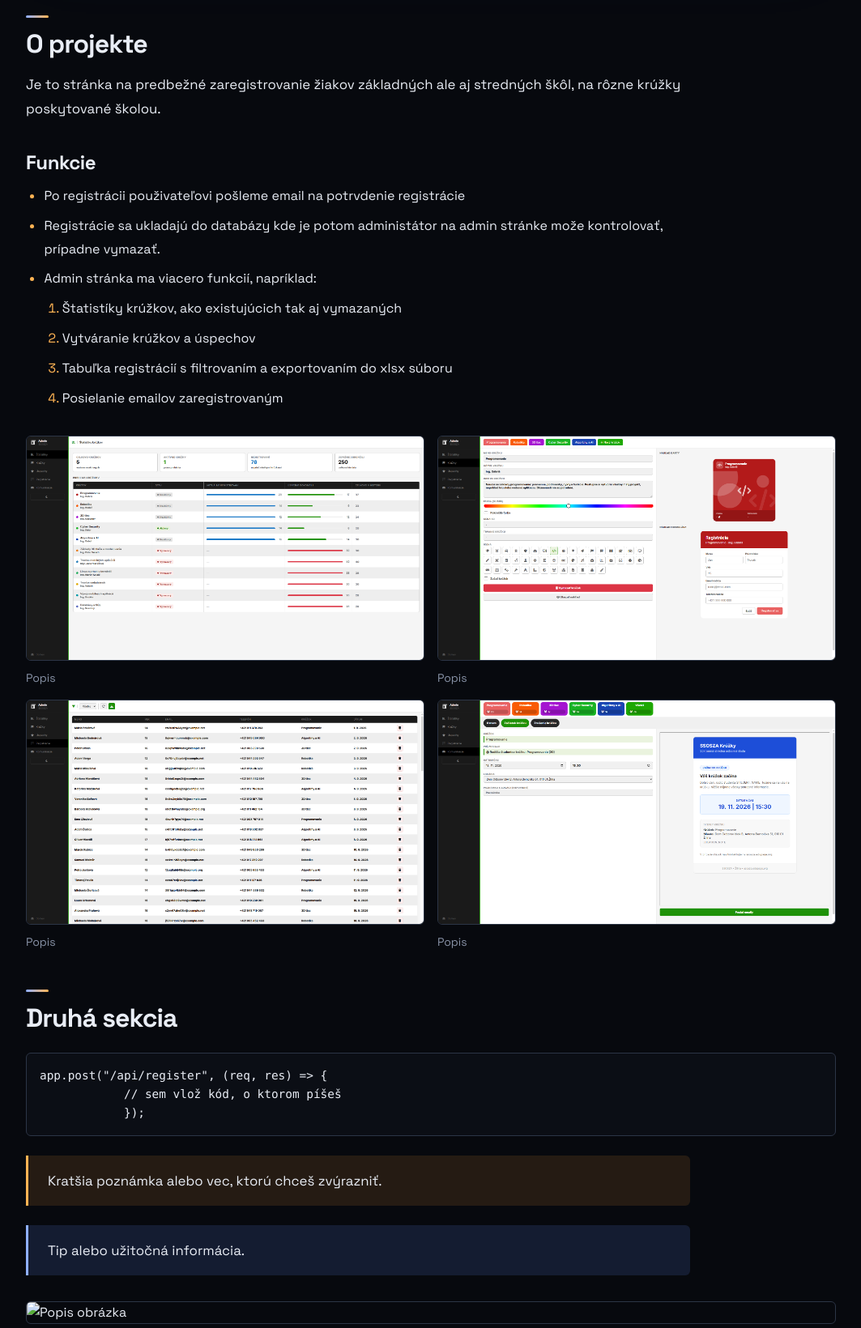
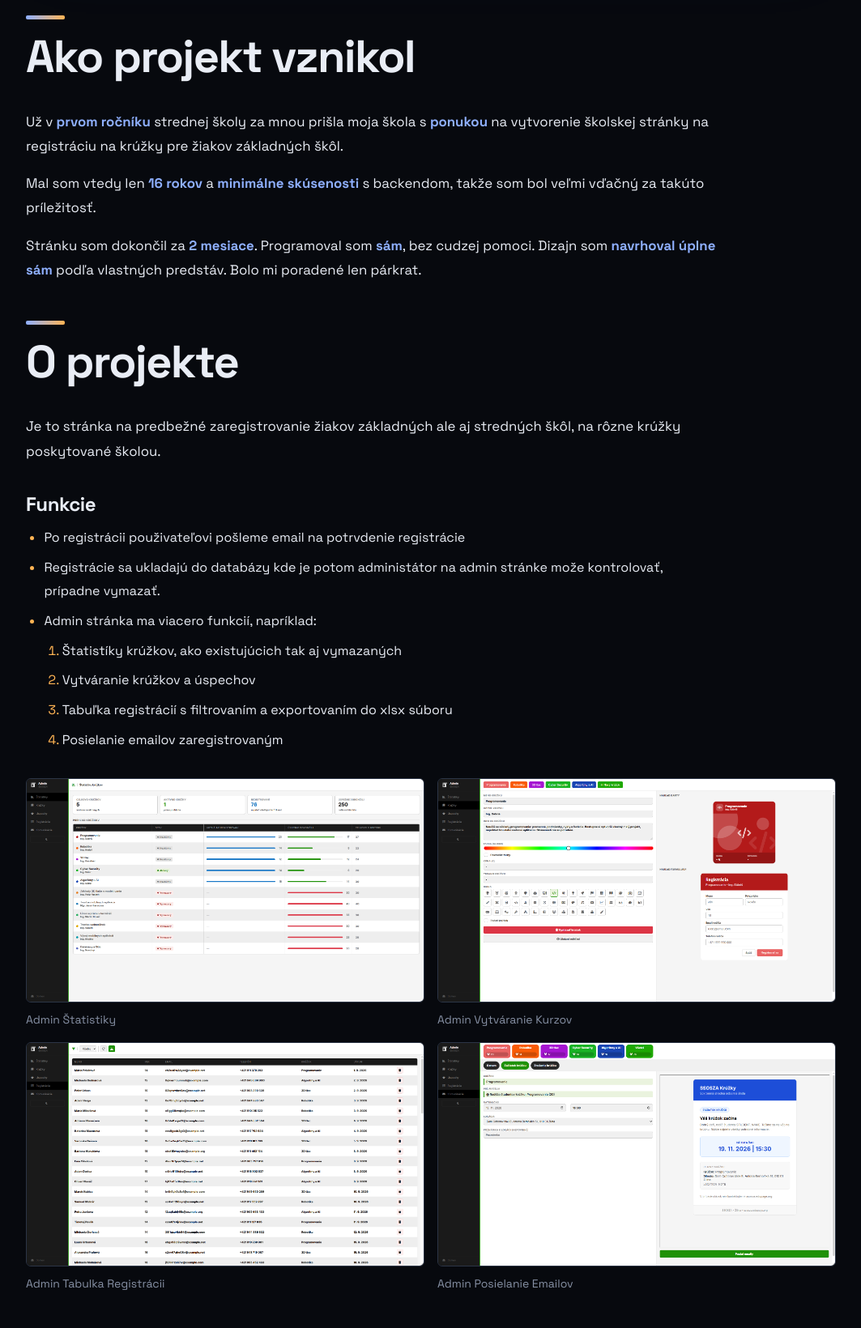
Before and after one commit to Hamoks-s/HamoksDev, a plain HTML site: page projects/ssosza-kruzky.html in a window 1280 px wide. Shown: the part 1160-2800 px from the top of the page at 81% size, without its empty margins (188-1251 px from the left). Drawn offline with Linux system fonts and the light colour scheme.

Commit message:
added a bit more to the first article plsu changed a bit the design

```diff
--- a/css/article.css
+++ b/css/article.css
@@ -106,6 +106,7 @@
 .article-meta {
   display: flex;
   flex-direction: column;
+  text-align: center;
   gap: var(--space-3);
   margin-top: var(--space-4);
   padding: var(--space-4) var(--space-3);
@@ -202,8 +203,8 @@
 }
 
 .article-body h2 {
-  margin: var(--space-6) 0 var(--space-2);
-  font-size: var(--text-2xl);
+  margin: var(--space-6) 0 var(--space-4);
+  font-size: var(--text-3xl);
   line-height: 1.15;
   letter-spacing: -0.03em;
   scroll-margin-top: 100px;
@@ -213,7 +214,7 @@
   content: "";
   display: block;
   width: 28px;
-  height: 3px;
+  height: 5px;
   margin-bottom: 14px;
   border-radius: 2px;
   background: linear-gradient(90deg, var(--color-accent), var(--color-warm-accent));
@@ -245,6 +246,10 @@
 .article-body p a:hover {
   color: var(--color-warm-accent);
   box-shadow: 0 1px 0 var(--color-warm-accent);
+}
+
+.article-body b {
+    color: var(--color-accent);
 }
 
 .article-body ul, .article-body ol {
@@ -420,7 +425,7 @@
 }
 
 .article-body h2.reveal.is-visible::before {
-  width: 28px;
+  width: 48px;
 }
 
 @keyframes fade-up {
@@ -438,6 +443,7 @@
   .article-meta {
     flex-direction: row;
     align-items: center;
+    text-align: left;
     gap: var(--space-4);
     padding: var(--space-4);
   }
--- a/projects/ssosza-kruzky.html
+++ b/projects/ssosza-kruzky.html
@@ -59,11 +59,17 @@
         </div>
 
         <figure class="article-cover">
-            <img src="/images/ssosza-kruzky/ssosza-main-white.png" alt="Screenshot of Ssosza kruzky">
+            <img src="/images/ssosza-kruzky/ssosza-main.png" alt="Screenshot of Ssosza kruzky">
         </figure>
 
 
         <article class="article-body">
+
+            <h2>Ako projekt vznikol</h2>
+
+            <p>Už v <b>prvom ročníku</b> strednej školy za mnou prišla moja škola s <b>ponukou</b> na vytvorenie školskej stránky na registráciu na krúžky pre žiakov základných škôl.</p>
+            <p>Mal som vtedy len <b>16 rokov</b> a <b>minimálne skúsenosti</b> s backendom, takže som bol veľmi vďačný za takúto príležitosť.</p>
+            <p>Stránku som dokončil za <b>2 mesiace</b>. Programoval som <b>sám</b>, bez cudzej pomoci. Dizajn som <b>navrhoval úplne sám</b> podľa vlastných predstáv. Bolo mi poradené len párkrat.</p>
 
             <h2>O projekte</h2>
 
@@ -86,50 +92,39 @@
             <div class="figure-pair">
                 <figure>
                     <img src="/images/ssosza-kruzky/ssosza-admin-stats.png" alt="admin page statistics">
-                    <figcaption>Popis</figcaption>
+                    <figcaption>Admin Štatistiky</figcaption>
                 </figure>
                 <figure>
                     <img src="/images/ssosza-kruzky/ssosza-admin-course.png" alt="admin page courses">
-                    <figcaption>Popis</figcaption>
+                    <figcaption>Admin Vytváranie Kurzov</figcaption>
                 </figure>
                 <figure>
                     <img src="/images/ssosza-kruzky/ssosza-admin-table.png" alt="admin page registration table">
-                    <figcaption>Popis</figcaption>
+                    <figcaption>Admin Tabulka Registrácii</figcaption>
                 </figure>
                 <figure>
                     <img src="/images/ssosza-kruzky/ssosza-admin-email.png" alt="admin page email">
-                    <figcaption>Popis</figcaption>
+                    <figcaption>Admin Posielanie Emailov</figcaption>
                 </figure>
             </div>
 
-            <h2>Druhá sekcia</h2>
+            <h2>Tech stack</h2>
 
-
-
-            <!-- BLOK: kód, názvy v texte idú takto: <code>app.post</code> -->
-            <pre><code>app.post("/api/register", (req, res) =&gt; {
-            // sem vlož kód, o ktorom píšeš
-            });</code></pre>
-
-            <!-- BLOK: poznámka (oranžová) -->
-            <div class="note">
-                <p>Kratšia poznámka alebo vec, ktorú chceš zvýrazniť.</p>
-            </div>
-
-            <!-- BLOK: tip (modrá, rovnaký blok + trieda note-blue) -->
-            <div class="note note-blue">
-                <p>Tip alebo užitočná informácia.</p>
-            </div>
-
-            <!-- BLOK: obrázok s popisom -->
-            <figure>
-                <img src="/images/ssosza-kruzky.png" alt="Popis obrázka">
-                <figcaption>Popis pod obrázkom</figcaption>
-            </figure>
+            <h3>Frontend</h3>
+            <ul>
+                <li>Vanilla HTML/CSS/JS</li>
+            </ul>
+            <h3>Backend</h3>
+            <ul>
+                <li><b>Server:</b> Node.js + Express</li>
+                <li><b>Databáza:</b> MySQL (mysql2)</li>
+                <li><b>Autentifikácia:</b> JWT pre admin panel, heslo hashované cez bcrypt</li>
+                <li><b>Zabezpečenie:</b> rate limiting (express-rate-limit) na registrácii a prihlásení, CORS, parametrizované SQL dopyty</li>
+                <li><b>Emaily:</b> Nodemailer (SMTP) + OAuth2 cez Microsoft Entra ID (MSAL), Microsoft 365</li>
+                <li><b>Konfigurácia:</b> dotenv</li>
+            </ul>
 
             <h2 data-toc="Záver">Čo som sa naučil</h2>
-
-
 
             <p>Čo by si urobil inak.</p>
         </article>
```
